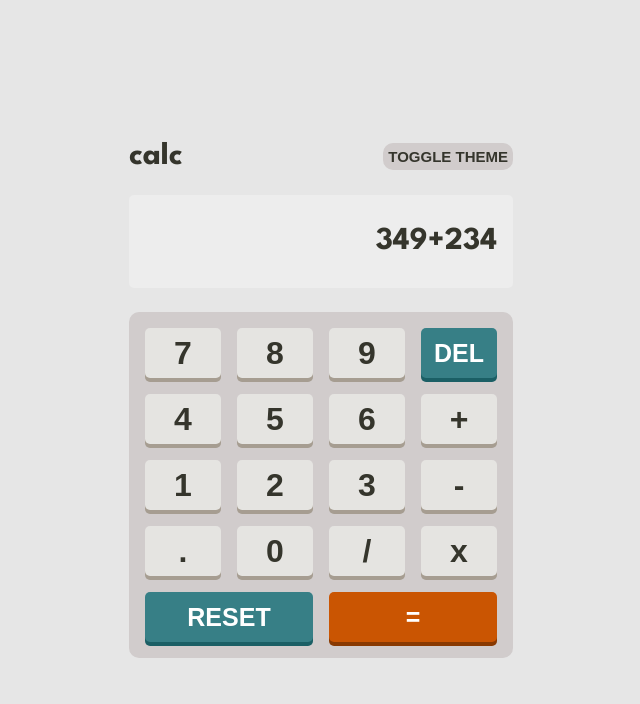
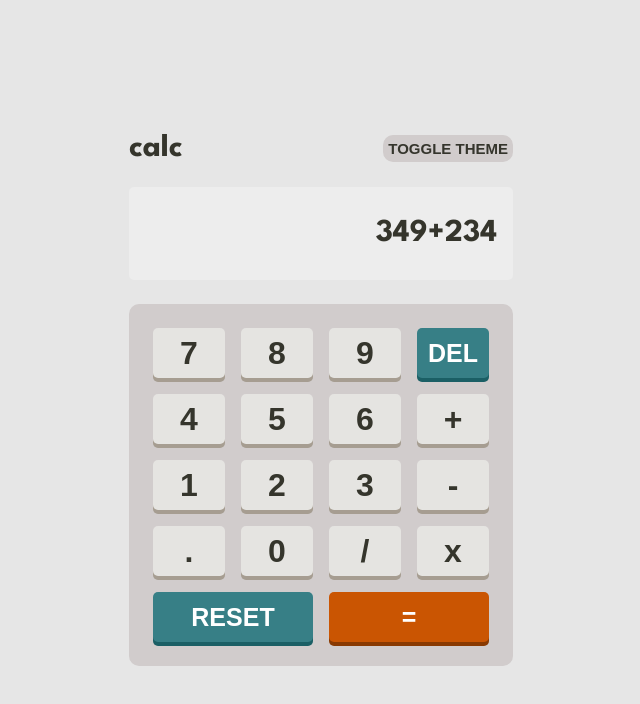
Before and after one commit to dannielsss/calculator-app, a React (Vite) app: page / in a window 1280 px wide. Shown: the top 704 px of the page, without its empty margins (319-959 px from the left). Built offline with nearby package versions, Linux system fonts and the light colour scheme.

Commit message:
ordering code

```diff
--- a/src/components/Navbar/styles.tsx
+++ b/src/components/Navbar/styles.tsx
@@ -1,5 +1,6 @@
 import { styled } from 'styled-components';
-import { darkColors, lightColors, violetColors } from '../../config/colors';
+import { COLORS } from '../../constants';
+import { Themes } from '../../types';
 
 // Navbar positions
 export const NavbarContent = styled.div`
@@ -11,7 +12,7 @@ export const NavbarContent = styled.div`
 `;
 
 // Toggle theme
-export const NavbarToggleTheme = styled.button`
+export const NavbarToggleTheme = styled.button<{ theme?: { mode: Themes } }>`
   text-transform: uppercase;
   font-size: 15px;
   font-weight: 700;
@@ -20,13 +21,6 @@ export const NavbarToggleTheme = styled.button`
   padding: 5px;
   border-radius: 10px;
 
-  background: ${(props) =>
-    (props.theme.mode === 'light' && lightColors.background.toggle_keypad) ||
-    (props.theme.mode === 'dark' && darkColors.background.toggle_keypad) ||
-    (props.theme.mode === 'violet' &&
-      violetColors.background.toggle_keypad_screen)};
-  color: ${(props) =>
-    (props.theme.mode === 'light' && lightColors.text.grayish) ||
-    (props.theme.mode === 'dark' && darkColors.text.white) ||
-    (props.theme.mode === 'violet' && violetColors.text.light_yellow)};
+  background: ${(props) => COLORS[props.theme.mode].keypadBackground};
+  color: ${(props) => COLORS[props.theme.mode].mainText};
 `;
--- a/src/components/shared/GlobalStyles.tsx
+++ b/src/components/shared/GlobalStyles.tsx
@@ -1,8 +1,9 @@
 import { createGlobalStyle } from 'styled-components';
-import { darkColors, lightColors, violetColors } from '../../config/colors';
+import { COLORS } from '../../constants';
+import { Themes } from '../../types';
 
 // For global style similar to index.css
-export const GlobalStyle = createGlobalStyle`
+export const GlobalStyle = createGlobalStyle<{ theme?: { mode: Themes } }>`
   * {
     padding: 0;
     margin: 0;
@@ -13,13 +14,7 @@ export const GlobalStyle = createGlobalStyle`
     font-family: 'League Spartan', sans-serif;
     font-weight: 700;
     font-size: 32px;
-    background: ${(props) =>
-      (props.theme.mode === 'light' && lightColors.background.main) ||
-      (props.theme.mode === 'dark' && darkColors.background.main) ||
-      (props.theme.mode === 'violet' && violetColors.background.main)};
-    color: ${(props) =>
-      (props.theme.mode === 'light' && lightColors.text.grayish) ||
-      (props.theme.mode === 'dark' && darkColors.text.white) ||
-      (props.theme.mode === 'violet' && violetColors.text.light_yellow)};
+    background: ${(props) => COLORS[props.theme.mode].mainBackground};
+    color: ${(props) => COLORS[props.theme.mode].mainText};
   }
 `;
--- a/src/components/shared/Keypad.tsx
+++ b/src/components/shared/Keypad.tsx
@@ -1,8 +1,9 @@
 import { css, styled } from 'styled-components';
-import { darkColors, lightColors, violetColors } from '../../config/colors';
+import { COLORS } from '../../constants';
+import { Themes } from '../../types';
 
 // Container for keypads
-export const KeypadContainer = styled.div`
+export const KeypadContainer = styled.div<{ theme?: { mode: Themes } }>`
   display: grid;
   grid-template-columns: repeat(4, 1fr);
   grid-template-rows: repeat(5, 1fr);
@@ -10,18 +11,17 @@ export const KeypadContainer = styled.div`
   gap: 1rem;
 
   border-radius: 10px;
-  padding: 1rem;
+  padding: 1.5rem;
   width: 100%;
 
-  background: ${(props) =>
-    (props.theme.mode === 'light' && lightColors.background.toggle_keypad) ||
-    (props.theme.mode === 'dark' && darkColors.background.toggle_keypad) ||
-    (props.theme.mode === 'violet' &&
-      violetColors.background.toggle_keypad_screen)};
+  background: ${(props) => COLORS[props.theme.mode].keypadBackground};
 `;
 
 // Button numbers
 interface KeypadProps {
+  theme?: {
+    mode: 'light' | 'dark' | 'violet';
+  };
   deleteButton?: boolean;
   resetButton?: boolean;
   resultButton?: boolean;
@@ -38,66 +38,25 @@ export const Keypad = styled.button<KeypadProps>`
   grid-column: ${(props) =>
     (props.resetButton && '1/ 3') || (props.resultButton && '3/ 5')};
 
-  color: ${(props) =>
-    (props.theme.mode === 'light' && lightColors.text.grayish) ||
-    (props.theme.mode === 'dark' && darkColors.text.grayish) ||
-    (props.theme.mode === 'violet' && violetColors.text.light_yellow)};
-
-  background: ${(props) =>
-    (props.theme.mode === 'light' && lightColors.keys.grayish.background) ||
-    (props.theme.mode === 'dark' && darkColors.keys.white.background) ||
-    (props.theme.mode === 'violet' &&
-      violetColors.keys.very_dark_violet.background)};
-
-  box-shadow: 0px 4px 0px
-    ${(props) =>
-      (props.theme.mode === 'light' && lightColors.keys.grayish.shadow) ||
-      (props.theme.mode === 'dark' && darkColors.keys.white.shadow) ||
-      (props.theme.mode === 'violet' &&
-        violetColors.keys.very_dark_violet.shadow)};
+  color: ${(props) => COLORS[props.theme.mode].buttonText};
+  background: ${(props) => COLORS[props.theme.mode].keysBackground};
+  box-shadow: 0px 4px 0px ${(props) => COLORS[props.theme.mode].keysShadow};
 
   ${(props) => {
     if (props.deleteButton || props.resetButton)
       return css`
         font-size: 25px;
-        color: ${(props) =>
-          (props.theme.mode === 'light' && lightColors.text.white) ||
-          (props.theme.mode === 'dark' && darkColors.text.white) ||
-          (props.theme.mode === 'violet' && violetColors.text.white)};
-
-        background: ${(props) =>
-          (props.theme.mode === 'light' && lightColors.keys.cyan.background) ||
-          (props.theme.mode === 'dark' && darkColors.keys.blue.background) ||
-          (props.theme.mode === 'violet' &&
-            violetColors.keys.dark_violet.background)};
-
-        box-shadow: 0px 4px 0px
-          ${(props) =>
-            (props.theme.mode === 'light' && lightColors.keys.cyan.shadow) ||
-            (props.theme.mode === 'dark' && darkColors.keys.blue.shadow) ||
-            (props.theme.mode === 'violet' &&
-              violetColors.keys.dark_violet.shadow)};
+        color: ${COLORS[props.theme.mode].deleteButtonTextColor};
+        background: ${COLORS[props.theme.mode].deleteButtonBackground};
+        box-shadow: 0px 4px 0px ${COLORS[props.theme.mode].deleteButtonShadow};
       `;
 
     if (props.resultButton)
       return css`
         font-size: 25px;
-        color: ${(props) =>
-          (props.theme.mode === 'light' && lightColors.text.white) ||
-          (props.theme.mode === 'dark' && darkColors.text.white) ||
-          (props.theme.mode === 'violet' && violetColors.text.dark_blue)};
-
-        background: ${(props) =>
-          (props.theme.mode === 'light' &&
-            lightColors.keys.orange.background) ||
-          (props.theme.mode === 'dark' && darkColors.keys.red.background) ||
-          (props.theme.mode === 'violet' && violetColors.keys.cyan.background)};
-
-        box-shadow: 0px 4px 0px
-          ${(props) =>
-            (props.theme.mode === 'light' && lightColors.keys.orange.shadow) ||
-            (props.theme.mode === 'dark' && darkColors.keys.red.shadow) ||
-            (props.theme.mode === 'violet' && violetColors.keys.cyan.shadow)};
+        color: ${COLORS[props.theme.mode].resultButtonTextColor};
+        background: ${COLORS[props.theme.mode].resultButtonBackground};
+        box-shadow: 0px 4px 0px ${COLORS[props.theme.mode].resultButtonShadow};
       `;
   }}
 `;
--- a/src/components/shared/Screen.tsx
+++ b/src/components/shared/Screen.tsx
@@ -1,16 +1,13 @@
 import { styled } from 'styled-components';
-import { darkColors, lightColors, violetColors } from '../../config/colors';
+import { COLORS } from '../../constants';
+import { Themes } from '../../types';
 
 // Style for screen calculator
-export const Screen = styled.div`
+export const Screen = styled.div<{ theme?: { mode: Themes } }>`
   padding: 2rem 1rem;
   border-radius: 5px;
   text-align: end;
   width: 100%;
 
-  background: ${(props) =>
-    (props.theme.mode === 'light' && lightColors.background.screen) ||
-    (props.theme.mode === 'dark' && darkColors.background.screen) ||
-    (props.theme.mode === 'violet' &&
-      violetColors.background.toggle_keypad_screen)};
+  background: ${(props) => COLORS[props.theme.mode].screenBackground};
 `;
--- a/src/config/colors.ts
+++ /dev/null
@@ -1,80 +0,0 @@
-// For light mode
-export const lightColors = {
-  background: {
-    main: 'hsl(0, 0%, 90%)',
-    toggle_keypad: 'hsl(0, 5%, 81%)',
-    screen: 'hsl(0, 0%, 93%)',
-  },
-  keys: {
-    cyan: {
-      background: 'hsl(185, 42%, 37%)',
-      shadow: 'hsl(185, 58%, 25%)',
-    },
-    orange: {
-      background: 'hsl(25, 98%, 40%)',
-      shadow: 'hsl(25, 99%, 27%)',
-    },
-    grayish: {
-      background: 'hsl(45, 7%, 89%)',
-      shadow: 'hsl(35, 11%, 61%)',
-    },
-  },
-  text: {
-    grayish: 'hsl(60, 10%, 19%)',
-    white: 'hsl(0, 0%, 100%)',
-  },
-};
-
-// For dark mode
-export const darkColors = {
-  background: {
-    main: 'hsl(222, 26%, 31%)',
-    toggle_keypad: 'hsl(223, 31%, 20%)',
-    screen: 'hsl(224, 36%, 15%)',
-  },
-  keys: {
-    blue: {
-      background: 'hsl(225, 21%, 49%)',
-      shadow: 'hsl(224, 28%, 35%)',
-    },
-    red: {
-      background: 'hsl(6, 63%, 50%)',
-      shadow: 'hsl(6, 70%, 34%)',
-    },
-    white: {
-      background: 'hsl(30, 25%, 89%)',
-      shadow: 'hsl(28, 16%, 65%)',
-    },
-  },
-  text: {
-    grayish: 'hsl(221, 14%, 31%)',
-    white: 'hsl(0, 0%, 100%)',
-  },
-};
-
-// For purple mode
-export const violetColors = {
-  background: {
-    main: 'hsl(268, 75%, 9%)',
-    toggle_keypad_screen: 'hsl(268, 71%, 12%)',
-  },
-  keys: {
-    dark_violet: {
-      background: 'hsl(281, 89%, 26%)',
-      shadow: 'hsl(285, 91%, 52%)',
-    },
-    cyan: {
-      background: 'hsl(176, 100%, 44%)',
-      shadow: 'hsl(177, 92%, 70%)',
-    },
-    very_dark_violet: {
-      background: 'hsl(268, 47%, 21%)',
-      shadow: 'hsl(290, 70%, 36%)',
-    },
-  },
-  text: {
-    light_yellow: 'hsl(52, 100%, 62%)',
-    dark_blue: 'hsl(198, 20%, 13%)',
-    white: 'hsl(0, 0%, 100%)',
-  },
-};
--- /dev/null
+++ b/src/constants/index.ts
@@ -0,0 +1,64 @@
+import themes from '../config/themes.json';
+
+export const COLORS = {
+  light: {
+    mainText: themes.light.text.grayish,
+    mainBackground: themes.light.background.main,
+    screenBackground: themes.light.background.screen,
+
+    buttonText: themes.light.text.grayish,
+
+    keypadBackground: themes.light.background.toggle_keypad,
+
+    keysBackground: themes.light.keys.grayish.background,
+    keysShadow: themes.light.keys.grayish.shadow,
+
+    deleteButtonTextColor: themes.light.text.white,
+    deleteButtonBackground: themes.light.keys.cyan.background,
+    deleteButtonShadow: themes.light.keys.cyan.shadow,
+
+    resultButtonTextColor: themes.light.text.white,
+    resultButtonBackground: themes.light.keys.orange.background,
+    resultButtonShadow: themes.light.keys.orange.shadow,
+  },
+  dark: {
+    mainText: themes.dark.text.white,
+    mainBackground: themes.dark.background.main,
+    screenBackground: themes.dark.background.screen,
+
+    buttonText: themes.dark.text.grayish,
+
+    keypadBackground: themes.dark.background.toggle_keypad,
+
+    keysBackground: themes.dark.keys.white.background,
+    keysShadow: themes.dark.keys.white.shadow,
+
+    deleteButtonTextColor: themes.dark.text.white,
+    deleteButtonBackground: themes.dark.keys.blue.background,
+    deleteButtonShadow: themes.dark.keys.blue.shadow,
+
+    resultButtonTextColor: themes.dark.text.white,
+    resultButtonBackground: themes.dark.keys.red.background,
+    resultButtonShadow: themes.dark.keys.red.shadow,
+  },
+  violet: {
+    mainText: themes.violet.text.light_yellow,
+    mainBackground: themes.violet.background.main,
+    screenBackground: themes.violet.background.toggle_keypad_screen,
+
+    buttonText: themes.violet.text.light_yellow,
+
+    keypadBackground: themes.violet.background.toggle_keypad_screen,
+
+    keysBackground: themes.violet.keys.very_dark_violet.background,
+    keysShadow: themes.violet.keys.very_dark_violet.shadow,
+
+    deleteButtonTextColor: themes.violet.text.white,
+    deleteButtonBackground: themes.violet.keys.dark_violet.background,
+    deleteButtonShadow: themes.violet.keys.dark_violet.shadow,
+
+    resultButtonTextColor: themes.violet.text.dark_blue,
+    resultButtonBackground: themes.violet.keys.cyan.background,
+    resultButtonShadow: themes.violet.keys.cyan.shadow,
+  },
+};
--- a/src/context/Theme/types.ts
+++ b/src/context/Theme/types.ts
@@ -1,10 +1,9 @@
 import { Dispatch } from 'react';
+import { Themes } from '../../types';
 
 /**
  * Types for theme context
  */
-
-export type Themes = 'dark' | 'light' | 'violet';
 export type Action = { type: 'TOGGLE_THEME'; payload: Themes };
 
 export interface ThemeState {
--- /dev/null
+++ b/src/types/index.ts
@@ -0,0 +1 @@
+export type Themes = 'dark' | 'light' | 'violet';
```
Also changed, not shown: src/config/themes.json (added, +77 -0 lines).
